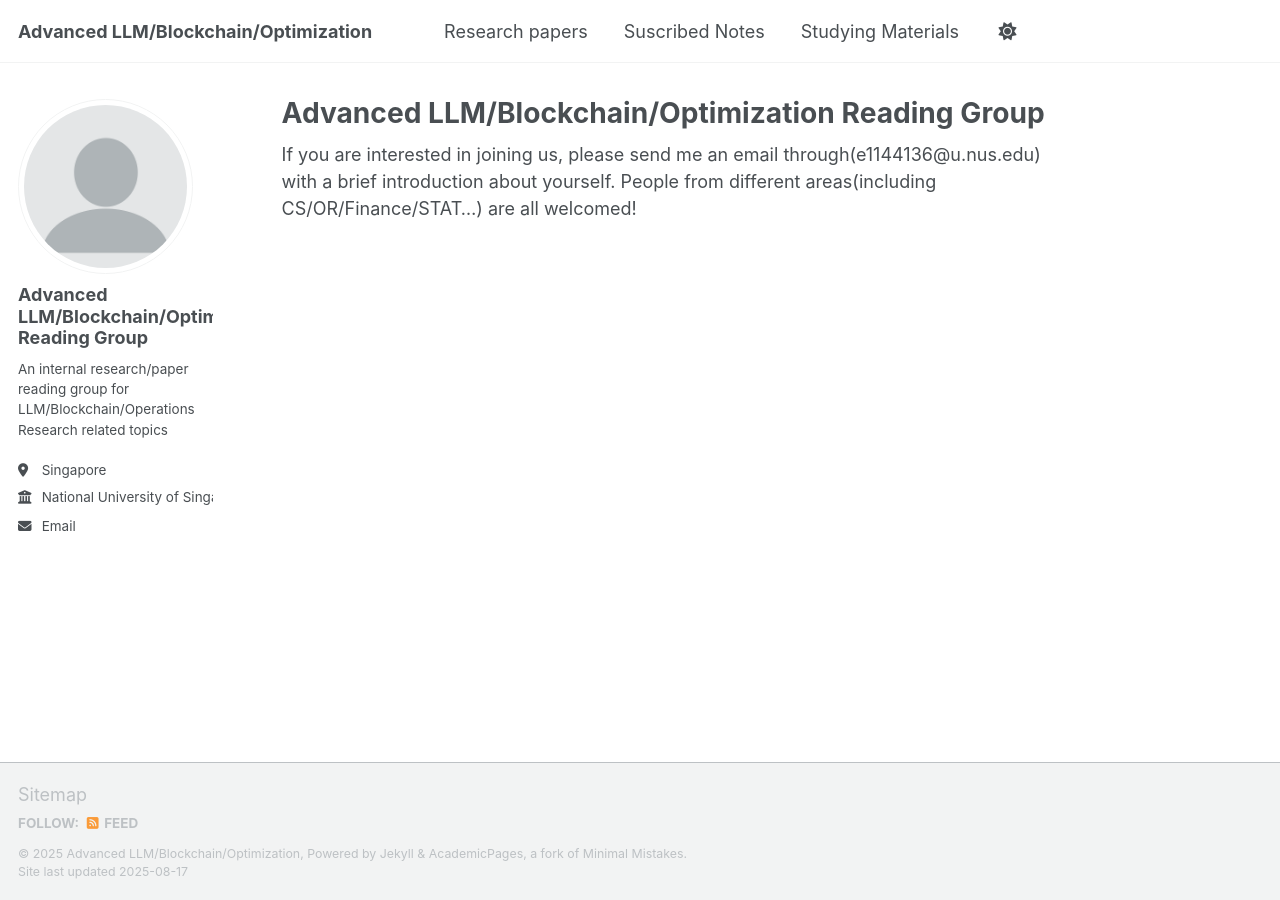
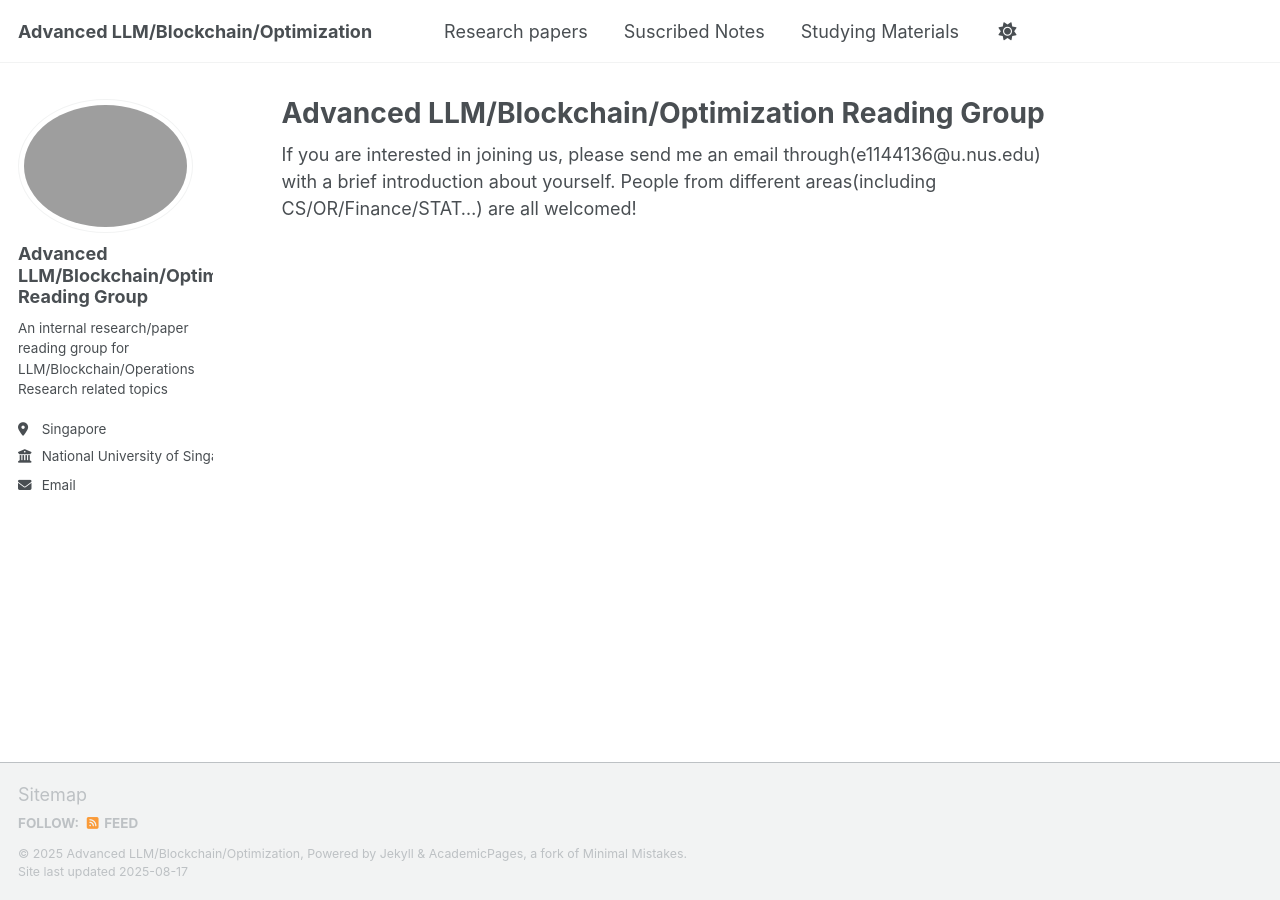
Before and after one commit to Kiloswang/Advanced-LLM-Blockchain-Optimization, a Jekyll site: the page built from _pages/about.md, in a window 1280 px wide. Built offline with Jekyll 4.4.1, drawn with Linux system fonts in a browser that asks for light colours; a script that is not in the unit is left out.

Commit message:
Update _config.yml

```diff
--- a/_config.yml
+++ b/_config.yml
@@ -22,7 +22,7 @@ repository               : "academicpages/academicpages.github.io"
 #               Additional customization can be done by editing /_includes/author-profile.html
 author:
   # Biographic information
-  avatar           : "profile.png"
+  avatar           : "ChatGPT Image Aug 14, 2025, 10_34_33 PM.png"
   name             : "Advanced LLM/Blockchain/Optimization Reading Group"
   pronouns         :
   bio              : "An internal research/paper reading group for LLM/Blockchain/Operations Research related topics"
```
